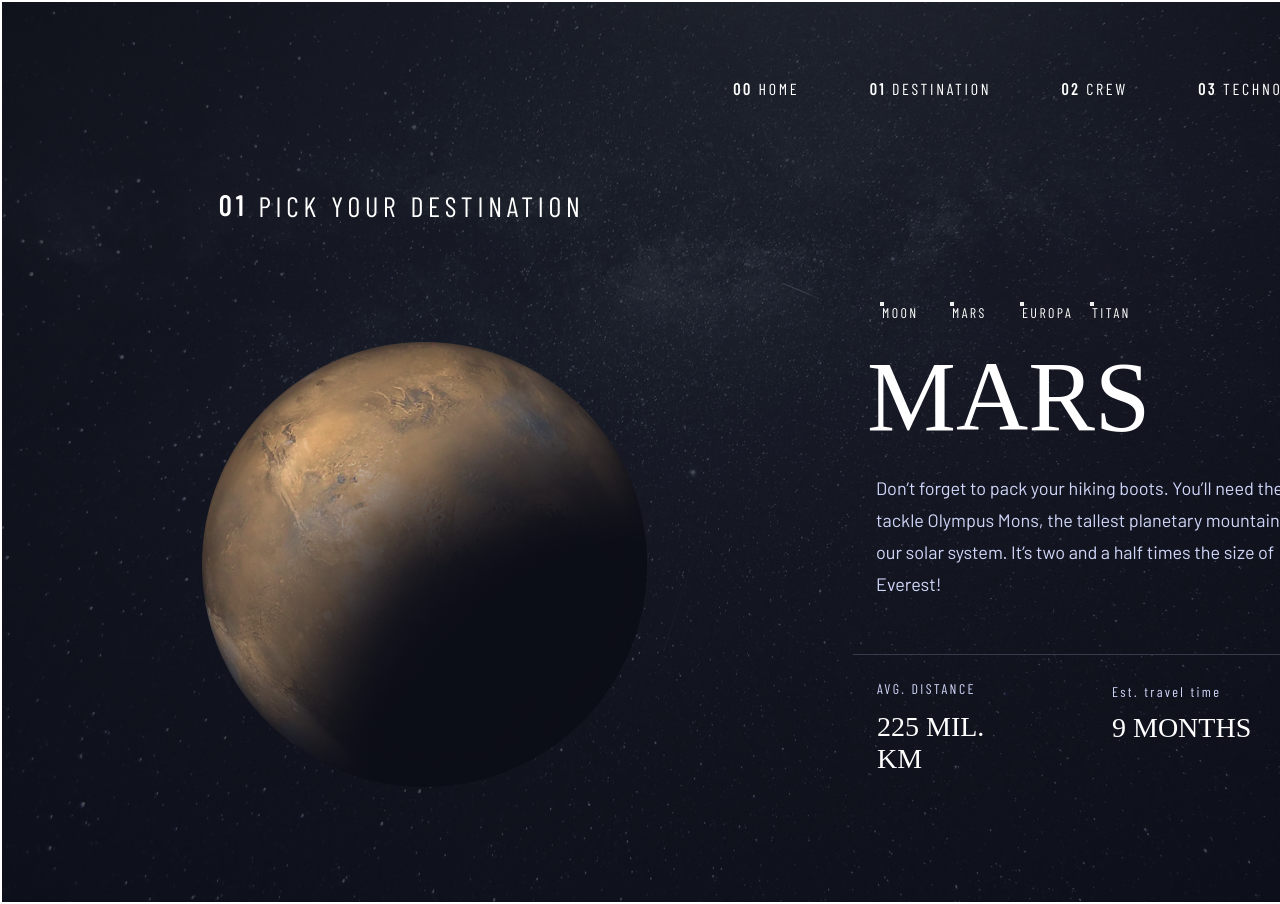
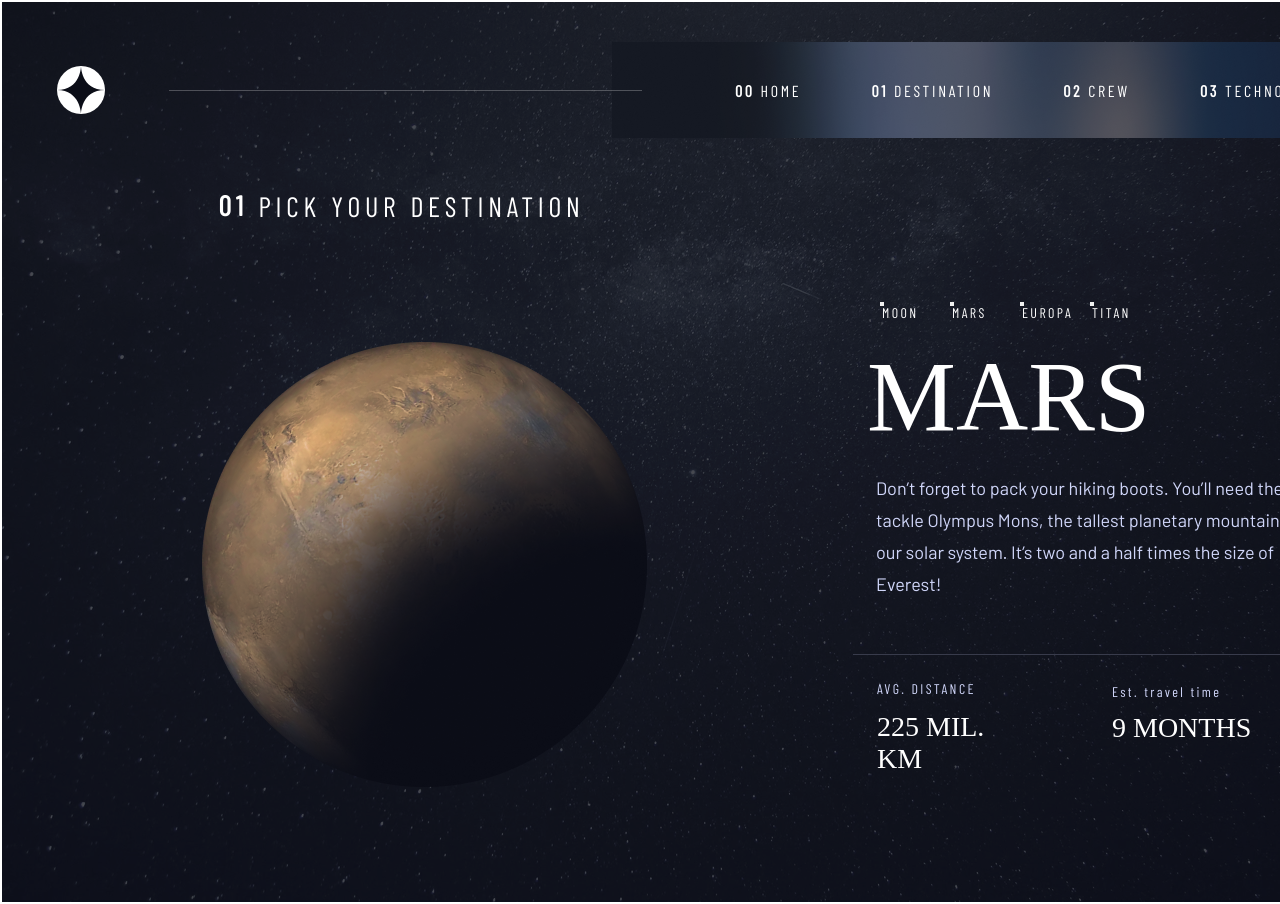
Before and after one commit to Luis-Restrepo98/workshop-6, a React (Vite) app: page /destination in a window 1280 px wide. Both pictures are taken after a click on the button "MARS". Shown: the top 904 px of the page. Built offline with nearby package versions, Linux system fonts and the light colour scheme; a web font is replaced by a local one.

Commit message:
navegacion principal fue agregada

```diff
--- a/src/components/destination/Europa.jsx
+++ b/src/components/destination/Europa.jsx
@@ -1,24 +1,30 @@
 import '../../sass/destination.scss';
-import destinationEuropa from "../../assets/img/europa.png";
-import lineaRectangular from "../../assets/icons/Rectangle.png";
-import{BrowserRouter, Link} from 'react-router-dom';
+import destinationEuropa from '../../assets/img/europa.png';
+import lineaRectangular from '../../assets/icons/Rectangle.png';
+import Navbar from '../Navbar';
 
-
-const   DestinationEuropa = () => {
+const DestinationEuropa = () => {
   return (
     <>
       <main className='container'>
-                <div className="container-moon">
-                <p className="num">01 </p>
+        <Navbar />
+
+        <div className='container-moon'>
+          <p className='num'>01 </p>
           <h1 className='moon'>PICK YOUR DESTINATION</h1>
         </div>
         <div className='img_moon'>
-                  <img src={destinationEuropa} className='destination' alt="" />
+          <img src={destinationEuropa} className='destination' alt='' />
         </div>
         <section className='container_navegation'>
           <h1 className='title_moon'>EUROPA</h1>
-                            <p className='paragraph_planet'>The smallest of the four Galilean moons orbiting Jupiter, Europa is a winter lover’s dream. With an icy surface, it’s perfect for a bit of ice skating, curling, hockey, or simple relaxation in your snug wintery cabin.</p>
-                            <img src={lineaRectangular} className='linea_recta' alt="" />
+          <p className='paragraph_planet'>
+            The smallest of the four Galilean moons orbiting Jupiter, Europa is
+            a winter lover’s dream. With an icy surface, it’s perfect for a bit
+            of ice skating, curling, hockey, or simple relaxation in your snug
+            wintery cabin.
+          </p>
+          <img src={lineaRectangular} className='linea_recta' alt='' />
           <article className='container_distance'>
             <h3 className='distance'>AVG. DISTANCE</h3>
             <p className='km'>628 MIL. KM</p>
--- a/src/components/destination/Mars.jsx
+++ b/src/components/destination/Mars.jsx
@@ -1,24 +1,29 @@
 import '../../sass/destination.scss';
-import destinationMars from "../../assets/img/mars.png";
-import lineaRectangular from "../../assets/icons/Rectangle.png";
-import{BrowserRouter, Link} from 'react-router-dom';
-/* import carruselMobile from "../assets/icons/carrusel.png"; */
+import destinationMars from '../../assets/img/mars.png';
+import lineaRectangular from '../../assets/icons/Rectangle.png';
+import Navbar from '../Navbar';
 
-const   DestinationMars = () => {
+const DestinationMars = () => {
   return (
     <>
       <main className='container'>
-                <div className="container-moon">
-                    <p className="num">01 </p>
+        <Navbar />
+
+        <div className='container-moon'>
+          <p className='num'>01 </p>
           <h1 className='moon'>PICK YOUR DESTINATION</h1>
         </div>
         <div className='img_moon'>
-                  <img src={destinationMars} className='destination' alt="" />
+          <img src={destinationMars} className='destination' alt='' />
         </div>
         <section className='container_navegation'>
           <h1 className='title_moon'>MARS</h1>
-                          <p className='paragraph_planet'>Don’t forget to pack your hiking boots. You’ll need them to tackle Olympus Mons, the tallest planetary mountain in our solar system. It’s two and a half times the size of Everest!</p>
-                          <img src={lineaRectangular} className='linea_recta' alt="" />
+          <p className='paragraph_planet'>
+            Don’t forget to pack your hiking boots. You’ll need them to tackle
+            Olympus Mons, the tallest planetary mountain in our solar system.
+            It’s two and a half times the size of Everest!
+          </p>
+          <img src={lineaRectangular} className='linea_recta' alt='' />
           <article className='container_distance'>
             <h3 className='distance'>AVG. DISTANCE</h3>
             <p className='km'>225 MIL. KM</p>
@@ -27,7 +32,6 @@ const   DestinationMars = () => {
             <h3 className='travel'>Est. travel time</h3>
             <p className='days'>9 MONTHS</p>
           </article>
-
         </section>
       </main>
     </>
--- a/src/components/destination/NavbarDestination.jsx
+++ b/src/components/destination/NavbarDestination.jsx
@@ -1,7 +1,6 @@
 import React, { useState } from 'react';
 import { Navegation } from './Navegation';
 import '../../sass/destination.scss';
-import Navbar from '../Navbar';
 
 const NavbarDestination = () => {
   const [activeIndex, setActiveIndex] = useState(0);
@@ -13,7 +12,6 @@ const NavbarDestination = () => {
   return (
     <>
       <div className='navbar'>
-        <Navbar />
         {Navegation[activeIndex]}
         <button className='Moon' onClick={() => goToComponent(0)}>
           MOON
```
Lines whose indentation alone changed are shown as unchanged.
